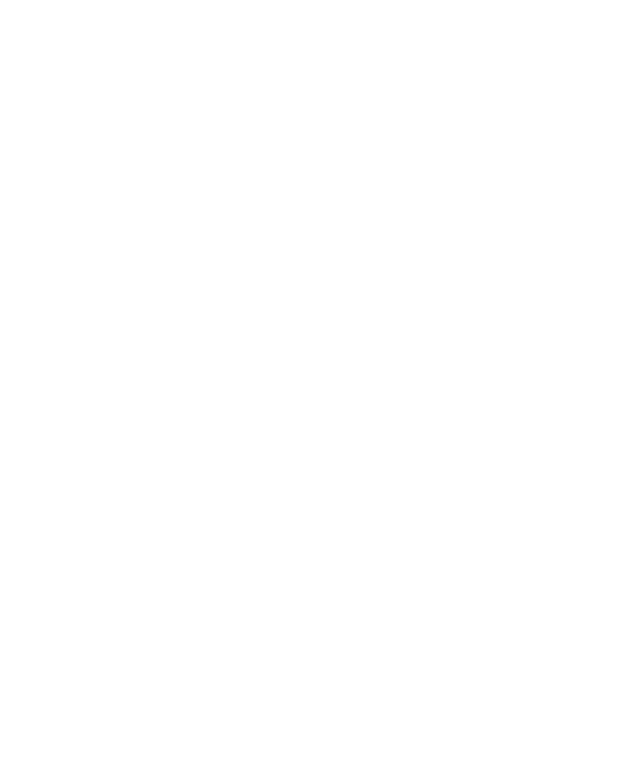
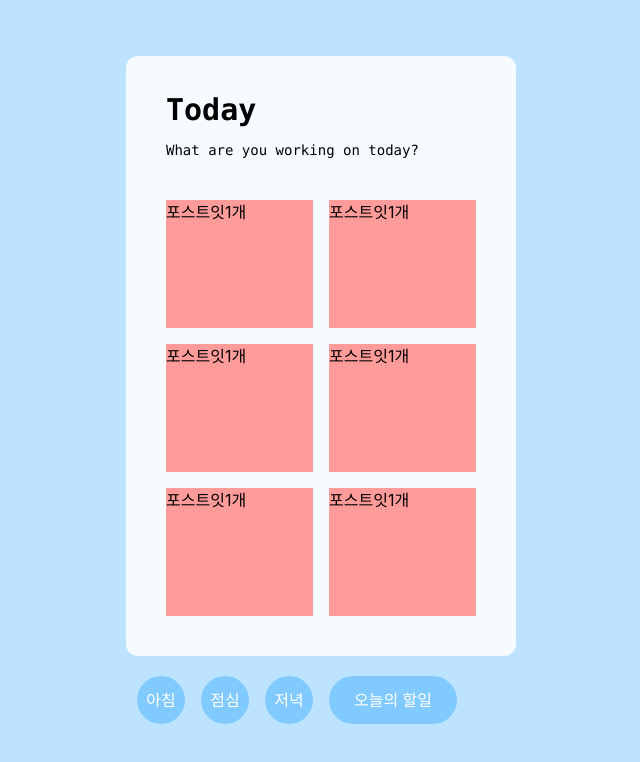
Before and after one commit to LakeOnBoarding/Tost-It, a React (Create React App) app: page /todo in a window 1280 px wide. Shown: the top 762 px of the page, without its empty margins (319-959 px from the left). Built offline with nearby package versions, Linux system fonts and the light colour scheme.

Commit message:
[feat] ToDo 페이지 마크업

```diff
--- a/src/Component/AuthForm/AuthForm.tsx
+++ b/src/Component/AuthForm/AuthForm.tsx
@@ -1,11 +1,11 @@
-import {useState} from 'react'
+import { useState } from "react";
 import { Link } from "react-router-dom";
 import { useForm, SubmitHandler } from "react-hook-form";
 import { customAxios } from "../../API/customAxios";
-import { useNavigate,useLocation } from "react-router-dom";
+import { useNavigate, useLocation } from "react-router-dom";
 import { FontAwesomeIcon } from "@fortawesome/react-fontawesome";
 import { faEye } from "@fortawesome/free-solid-svg-icons";
-import { faEyeSlash } from '@fortawesome/free-regular-svg-icons';
+import { faEyeSlash } from "@fortawesome/free-regular-svg-icons";
 
 type MyFormData = {
   email: string;
@@ -17,7 +17,6 @@
   const navigate = useNavigate();
   const location = useLocation();
 
-
   const {
     register,
     handleSubmit,
@@ -27,11 +26,11 @@
 
   const password = watch("password");
 
-  const [inputType,setInputType] = useState('password')
+  const [inputType, setInputType] = useState("password");
   const [hasInput, setHasInput] = useState(false);
 
   const togglePasswordVisibility = () => {
-    setInputType(inputType === 'password' ? 'text' : 'password');
+    setInputType(inputType === "password" ? "text" : "password");
   };
 
   const onSubmitHandler: SubmitHandler<MyFormData> = async (data) => {
@@ -45,7 +44,9 @@
   };
   return (
     <section className="flex flex-col justify-center items-center h-screen">
-      <h1 className="mb-10 h-7 font-medium text-2xl">{location.pathname==='/signin' ? '로그인' : '이메일로 회원가입'}</h1>
+      <h1 className="mb-10 h-7 font-medium text-2xl">
+        {location.pathname === "/signin" ? "로그인" : "이메일로 회원가입"}
+      </h1>
       <form onSubmit={handleSubmit(onSubmitHandler)} className="flex flex-col">
         <fieldset className="block mb-4">
           <label className="text-xs block" htmlFor="email">
@@ -65,7 +66,7 @@
             })}
           />
           {errors.email && (
-            <span className="text-red text-xsm ">{errors.email.message}</span>
+            <span className="text-warn_red text-xsm ">{errors.email.message}</span>
           )}
         </fieldset>
         <fieldset className="block mb-4 relative">
@@ -86,26 +87,32 @@
                   "특수문자, 숫자, 영문자 조합 8글자 이상을 입력해주세요.",
               },
             })}
-            onChange={e => {
-              setHasInput(e.target.value !== '');
+            onChange={(e) => {
+              setHasInput(e.target.value !== "");
               register("password").onChange(e); // 통합된 onChange 이벤트 핸들러 실행
             }}
           />
-{
-  hasInput && (
-    inputType === 'password' ? (
-      <FontAwesomeIcon icon={ faEyeSlash } onClick={togglePasswordVisibility} className="cursor-pointer absolute right-2 top-9"/>
+          {hasInput &&
+            (inputType === "password" ? (
+              <FontAwesomeIcon
+                icon={faEyeSlash}
+                onClick={togglePasswordVisibility}
+                className="cursor-pointer absolute right-2 top-9"
+              />
             ) : (
-        <FontAwesomeIcon icon={ faEye } onClick={togglePasswordVisibility} className="cursor-pointer absolute right-2 top-9"/>
-      )
-  )
-}
+              <FontAwesomeIcon
+                icon={faEye}
+                onClick={togglePasswordVisibility}
+                className="cursor-pointer absolute right-2 top-9"
+              />
+            ))}
           {errors.password && (
-            <span className="text-red text-xsm">{errors.password.message}</span>
+            <span className="text-warn_red text-xsm">
+              {errors.password.message}
+            </span>
           )}
         </fieldset>
-          {location.pathname === '/signup' ?
-            (
+        {location.pathname === "/signup" ? (
           <fieldset>
             <label className="text-xs" htmlFor="passwordConfirm">
               비밀번호 확인
@@ -117,16 +124,17 @@
               placeholder="비밀번호 재입력"
               {...register("passwordConfirm", {
                 required: "비밀번호를 한번 더 입력해주세요",
-                    validate: value =>
-                      value === password || "입력한 비밀번호가 일치하지 않습니다."
+                validate: (value) =>
+                  value === password || "입력한 비밀번호가 일치하지 않습니다.",
               })}
             />
             {errors.passwordConfirm && (
-                <span className="text-red text-xsm">{errors.passwordConfirm.message}</span>
+              <span className="text-warn_red text-xsm">
+                {errors.passwordConfirm.message}
+              </span>
             )}
           </fieldset>
-            ) : (null)
-          }
+        ) : null}
 
         <button
           type="submit"
@@ -134,10 +142,11 @@
             isValid ? "bg-sky-500" : "bg-sky-200"
           } `}
           disabled={!isValid}
-        >{location.pathname==='/signin' ? '로그인' : '다음'}
+        >
+          {location.pathname === "/signin" ? "로그인" : "다음"}
         </button>
-        <Link to="/signup" className="text-sm text-center">{location.pathname==='/signin' ? '이메일로 회원가입' : null}
-
+        <Link to="/signup" className="text-sm text-center">
+          {location.pathname === "/signin" ? "이메일로 회원가입" : null}
         </Link>
       </form>
     </section>
--- a/src/Pages/Todo/Todo.tsx
+++ b/src/Pages/Todo/Todo.tsx
@@ -1,10 +1,41 @@
-import { useContext } from "react";
-import { UserContext } from "../context/UserContext";
+// import { useContext } from "react";
+// import { UserContext } from "../context/UserContext";
 
 function Todo() {
-  const token = useContext(UserContext);
+  // const token = useContext(UserContext);
 
-  return <div>{token}</div>;
+  return (
+    <div className="bg-main_skyblue flex flex-col justify-center items-center h-screen">
+      <section className="bg-main_bg_cloud max-w-7xl w-98 rounded-xl">
+        <h1 className="font-mono pl-10 pt-9 text-3xl font-semibold">Today</h1>
+        <p className="font-mono  pl-10 pt-3 text-sm">
+          What are you working on today?
+        </p>
+        <div className="p-10 grid grid-cols-2 gap-4">
+          <div className="w-50 h-32 bg-post_red">포스트잇1개</div>
+          <div className="w-50 h-32 bg-post_red">포스트잇1개</div>
+          <div className="w-50 h-32 bg-post_red">포스트잇1개</div>
+          <div className="w-50 h-32 bg-post_red">포스트잇1개</div>
+          <div className="w-50 h-32 bg-post_red">포스트잇1개</div>
+          <div className="w-50 h-32 bg-post_red">포스트잇1개</div>
+        </div>
+      </section>
+      <section className="w-96  m-5 flex-row text-lx ">
+        <button className="w-12 px-1.5 py-3 mx-2 rounded-3xl bg-point_blue text-white">
+          아침
+        </button>
+        <button className="w-12 px-1.5 py-3 mx-2 rounded-3xl bg-point_blue text-white">
+          점심
+        </button>
+        <button className="w-12 px-1.5 py-3 mx-2 rounded-3xl bg-point_blue text-white ">
+          저녁
+        </button>
+        <button className="w-32 px-1.5 py-3 mx-2 rounded-3xl bg-point_blue text-white">
+          오늘의 할일
+        </button>
+      </section>
+    </div>
+  );
 }
 
 export default Todo;
--- a/tailwind.config.js
+++ b/tailwind.config.js
@@ -3,7 +3,13 @@
   theme: {
     extend: {
       colors: {
-        red: "#FF2E29",
+        warn_red: "#FF2E29",
+        main_skyblue: "#BDE3FF",
+        main_bg_cloud: "#F5FBFF",
+        point_blue: "#80CAFF",
+        post_red: "#FF9B99",
+        post_yellow: "#FFFF66",
+        post_blue: "#4786B3",
       },
       fontSize: {
         xsm: "0.7rem", // 작은 크기 폰트
@@ -12,6 +18,9 @@
         xl: "1.25rem", // 매우 큰 크기 폰트
         // 추가적인 폰트 크기를 여기에 정의할 수 있습니다.
       },
+      spacing: {
+        98: "24.375rem",
+      },
     },
   },
   plugins: [],
```
Lines whose indentation alone changed are shown as unchanged.
